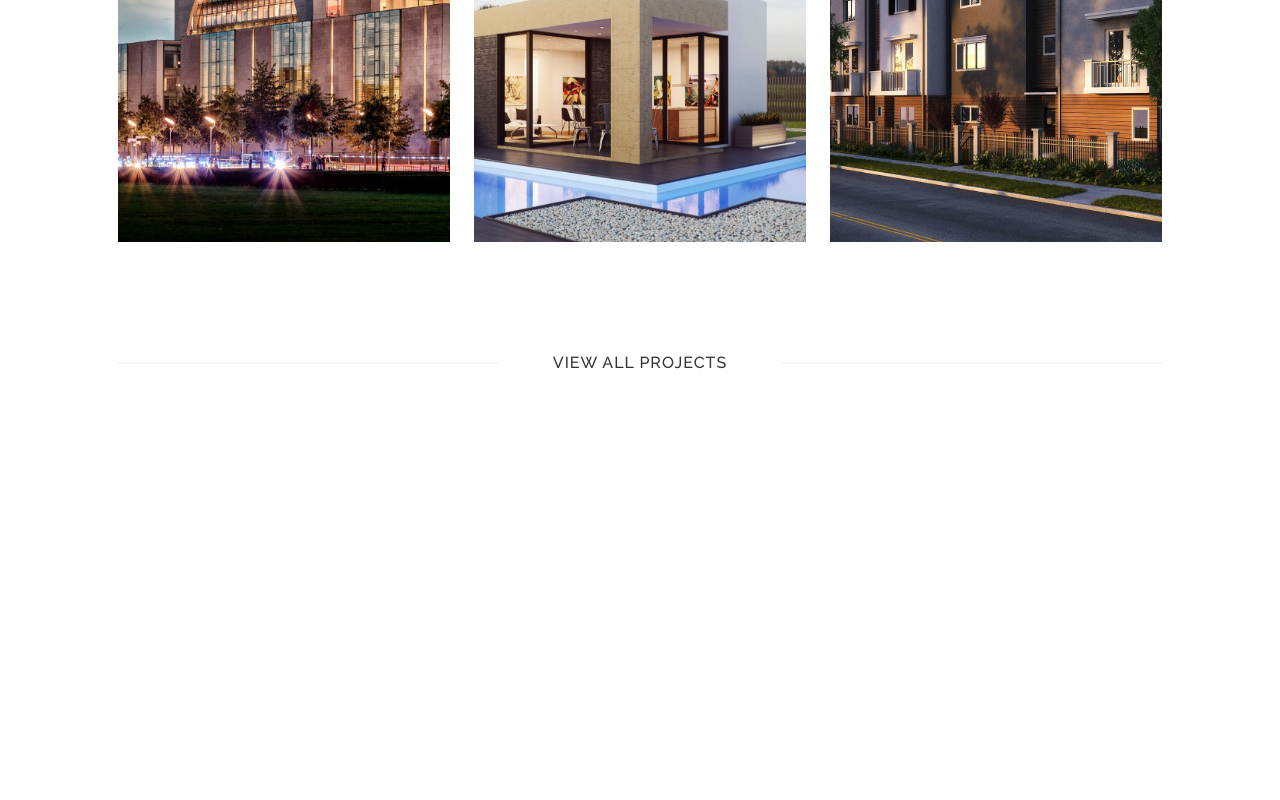
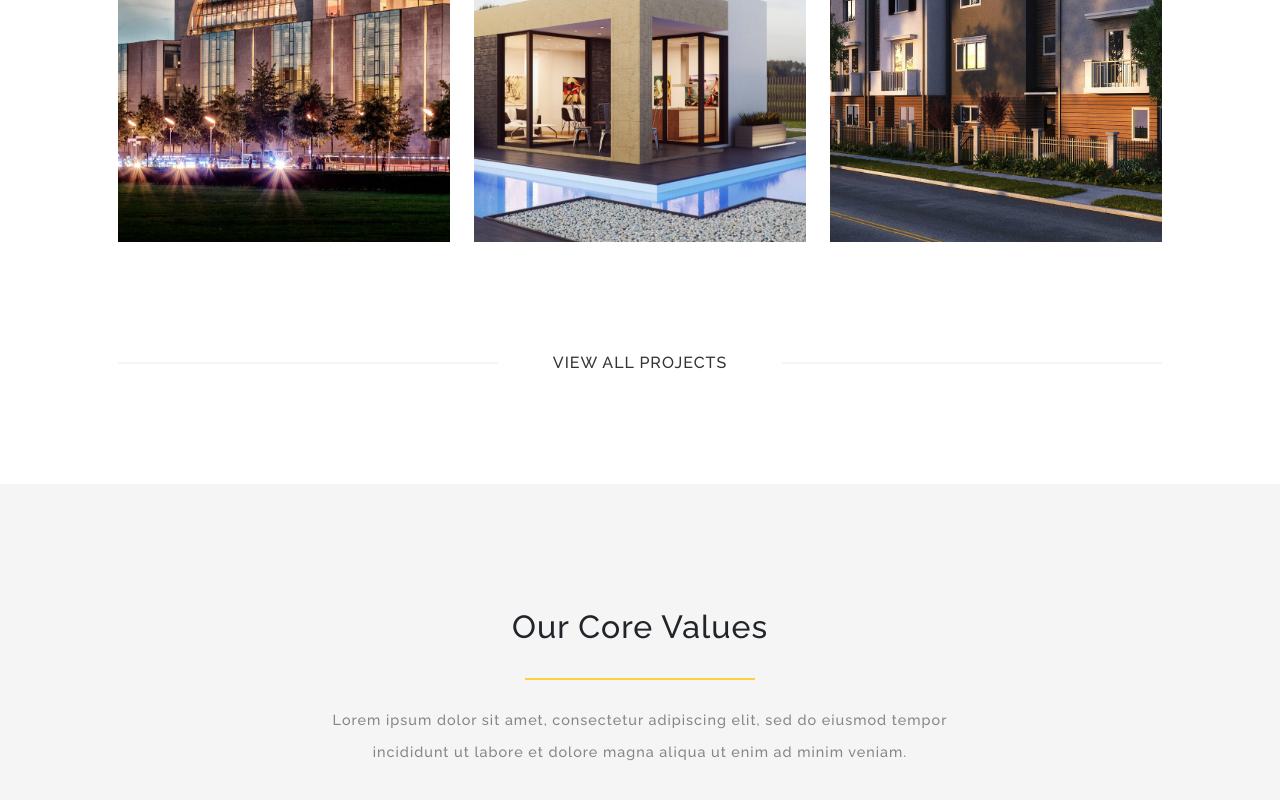
Before and after one commit to pierluigicarrieri/proj-html-vuejs, a Vue app: page / in a window 1280 px wide. Shown: the part 2803-3603 px from the top of the page. Before the commit the page ends 3287 px from the top, so only its background shows below. Built offline with nearby package versions, Linux system fonts and the light colour scheme.

Commit message:
Done third main separator

```diff
--- a/src/App.vue
+++ b/src/App.vue
@@ -81,6 +81,9 @@ export default {
                 <BtnSeparator :btn-title="store.btnSeparatorsData.firstBtnSeparator.btnTitle"></BtnSeparator>
             </div>
         </section>
+        <section class="fourth-section">
+            <MainSeparator :title="store.mainSeparatorsData.thirdSeparator.title"></MainSeparator>
+        </section>
     </main>
 </template>
 
@@ -147,10 +150,15 @@ export default {
 
     .third-section {
         margin-top: -150px;
-        height: 600px;
     }
+
     .third-card img {
         height: 380px;
     }
 
+    .fourth-section {
+        height: 500px;
+        background-color: var(--custom-color-11);
+    }
+
 </style>
--- a/src/components/MainSeparator.vue
+++ b/src/components/MainSeparator.vue
@@ -29,8 +29,9 @@ export default {
 <style scoped>
 
     .container {
+        margin: auto;
         padding: 100px 230px 50px 230px;
-        margin: auto;
+        background-color: transparent;
     }
 
     .line-separator {
```
